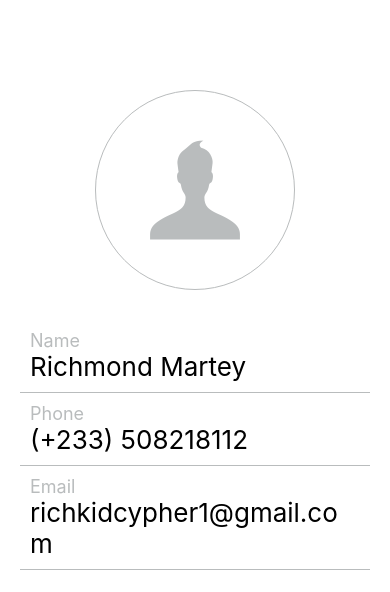
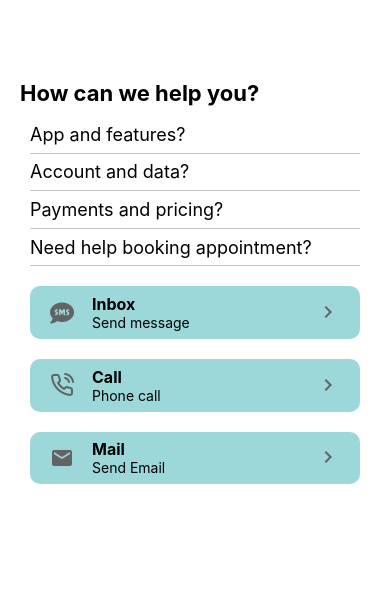
Before and after one commit to rmartey/chapsclean, a React Native app: screen / in a window 390 px wide. Shown: the top 592 px of the page. Built offline with nearby package versions, Linux system fonts and the light colour scheme.

Commit message:
added support page

```diff
--- a/App.js
+++ b/App.js
@@ -10,7 +10,7 @@ import SupportScreen from "./src/SupportScreen";
 export default function App() {
 	return (
 		<SafeAreaView style={styles.container}>
-			<ProfileScreen />
+			<SupportScreen />
 		</SafeAreaView>
 	);
 }
--- a/package.json
+++ b/package.json
@@ -12,6 +12,7 @@
   "dependencies": {
     "@expo/vector-icons": "^13.0.0",
     "expo": "~45.0.0",
+    "expo-linking": "~3.1.0",
     "expo-status-bar": "~1.3.0",
     "expo-updates": "~0.13.2",
     "react": "17.0.2",
--- a/src/SupportScreen/index.js
+++ b/src/SupportScreen/index.js
@@ -1,10 +1,138 @@
-import { View, Text } from "react-native";
+import { View, Text, TouchableOpacity } from "react-native";
 import React from "react";
 
+import * as Linking from "expo-linking";
+
+import styles from "./styles";
+
+import { MaterialIcons } from "@expo/vector-icons";
+import { FontAwesome5 } from "@expo/vector-icons";
+import { Feather } from "@expo/vector-icons";
+
 const SupportScreen = () => {
+	const phoneCall = () => {
+		Linking.openURL("tel:0508218112");
+	};
+
+	const sendMail = () => {
+		Linking.openURL("mailto:example@email.com");
+	};
+
+	const sendSMS = () => {
+		Linking.openURL("sms:0508218112");
+	};
 	return (
-		<View>
-			<Text>SupportScreen</Text>
+		<View style={styles.root}>
+			<View
+				style={{
+					marginTop: 40,
+					marginLeft: 20,
+					marginBottom: 10,
+				}}
+			>
+				<Text style={{ fontSize: 22, fontWeight: "bold" }}>
+					How can we help you?
+				</Text>
+			</View>
+			<View
+				style={{
+					// width: "100%",
+					marginLeft: 30,
+					borderBottomWidth: 1,
+					paddingVertical: "2%",
+					marginRight: 30,
+					flexDirection: "row",
+					justifyContent: "space-between",
+					borderBottomColor: "#c7c5c1",
+				}}
+			>
+				<Text style={{ fontSize: 18 }}>App and features?</Text>
+				{/* <MaterialIcons name="keyboard-arrow-right" size={24} color="#c7c5c1" /> */}
+			</View>
+			<View style={styles.helpCases}>
+				<Text style={{ fontSize: 18 }}>Account and data?</Text>
+				{/* <MaterialIcons name="keyboard-arrow-right" size={24} color="#c7c5c1" /> */}
+			</View>
+			<View style={styles.helpCases}>
+				<Text style={{ fontSize: 18 }}>Payments and pricing?</Text>
+				{/* <MaterialIcons name="keyboard-arrow-right" size={24} color="#c7c5c1" /> */}
+			</View>
+			<View style={styles.helpCases}>
+				<Text style={{ fontSize: 18 }}>Need help booking appointment?</Text>
+				{/* <MaterialIcons name="keyboard-arrow-right" size={24} color="#c7c5c1" /> */}
+			</View>
+
+			<View>
+				<TouchableOpacity style={styles.contactContainer} onPress={sendSMS}>
+					<View style={{ flexDirection: "row" }}>
+						<FontAwesome5
+							name="sms"
+							size={24}
+							color="#636363"
+							style={{ alignSelf: "center" }}
+						/>
+						<View style={{ marginLeft: 18 }}>
+							<Text style={{ fontSize: 16, fontWeight: "bold" }}>Inbox</Text>
+							<Text>Send message</Text>
+						</View>
+					</View>
+					<View style={{ marginTop: "2%" }}>
+						<MaterialIcons
+							name="keyboard-arrow-right"
+							size={24}
+							color="#636363"
+						/>
+					</View>
+				</TouchableOpacity>
+			</View>
+			<View>
+				<TouchableOpacity style={styles.contactContainer} onPress={phoneCall}>
+					<View style={{ flexDirection: "row" }}>
+						<Feather
+							name="phone-call"
+							size={24}
+							color="#636363"
+							style={{ alignSelf: "center" }}
+						/>
+						<View style={{ marginLeft: 18 }}>
+							<Text style={{ fontSize: 16, fontWeight: "bold" }}>Call</Text>
+
+							<Text>Phone call</Text>
+						</View>
+					</View>
+					<View style={{ marginTop: "2%" }}>
+						<MaterialIcons
+							name="keyboard-arrow-right"
+							size={24}
+							color="#636363"
+						/>
+					</View>
+				</TouchableOpacity>
+			</View>
+			<View>
+				<TouchableOpacity style={styles.contactContainer} onPress={sendMail}>
+					<View style={{ flexDirection: "row" }}>
+						<MaterialIcons
+							name="email"
+							size={24}
+							color="#636363"
+							style={{ alignSelf: "center" }}
+						/>
+						<View style={{ marginLeft: 18 }}>
+							<Text style={{ fontSize: 16, fontWeight: "bold" }}>Mail</Text>
+
+							<Text>Send Email</Text>
+						</View>
+					</View>
+					<View style={{ marginTop: "2%" }}>
+						<MaterialIcons
+							name="keyboard-arrow-right"
+							size={24}
+							color="#636363"
+						/>
+					</View>
+				</TouchableOpacity>
+			</View>
 		</View>
 	);
 };
--- a/src/SupportScreen/styles.js
+++ b/src/SupportScreen/styles.js
@@ -1,5 +1,30 @@
 import { StyleSheet } from "react-native";
 
-const styles = StyleSheet.create({});
+const styles = StyleSheet.create({
+	root: {
+		flex: 1,
+		marginTop: 40,
+	},
+	contactContainer: {
+		flexDirection: "row",
+		justifyContent: "space-between",
+		marginLeft: 30,
+		marginRight: 30,
+		backgroundColor: "#9cd7d9",
+		padding: "2%",
+		borderRadius: 10,
+		marginTop: 20,
+		paddingHorizontal: 20,
+	},
+	helpCases: {
+		borderBottomColor: "#c7c5c1",
+		marginLeft: 30,
+		borderBottomWidth: 1,
+		paddingVertical: "2%",
+		marginRight: 30,
+		flexDirection: "row",
+		justifyContent: "space-between",
+	},
+});
 
 export default styles;
```
Also changed, not shown: 1 other file (tests, documents, lock files or other folders).
